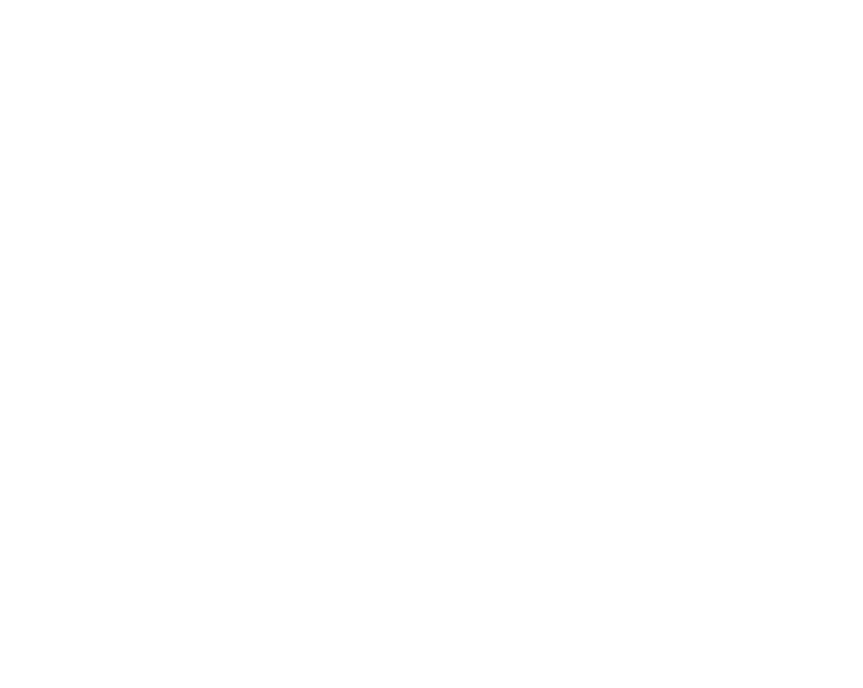
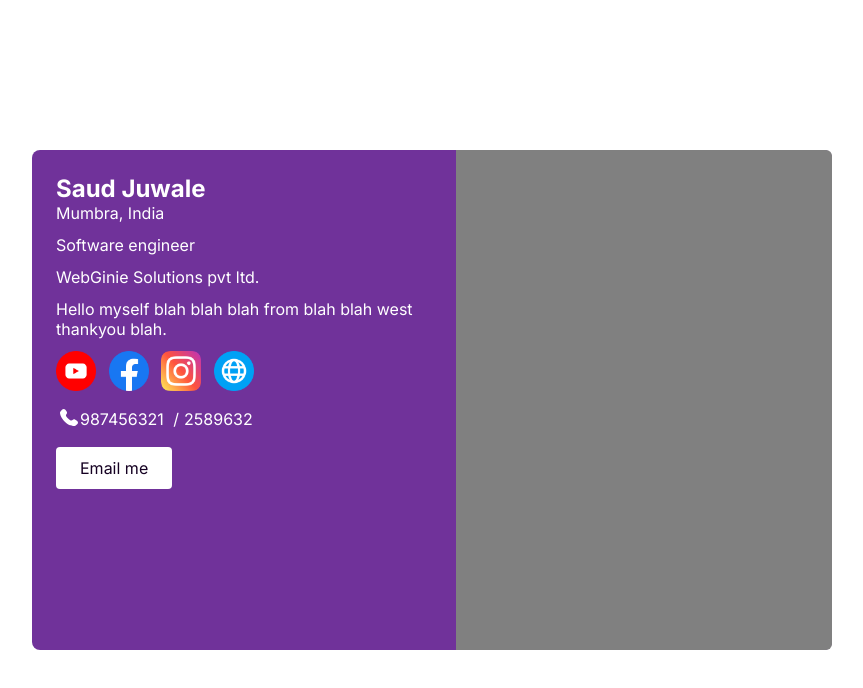
Before and after one commit to Surveinit/v-card-frontend, a plain HTML site: page index.html in a window 1280 px wide. Shown: the whole page, without its empty margins (208-1071 px from the left). Drawn offline with Linux system fonts and the light colour scheme.

Commit message:
Done with web

```diff
--- a/index.html
+++ b/index.html
@@ -1,12 +1,66 @@
-<!DOCTYPE html>
+<!doctype html>
 <html lang="en">
   <head>
-    <meta charset="UTF-8">
-    <meta name="viewport" content="width=device-width, initial-scale=1">
+    <link rel="preconnect" href="https://fonts.googleapis.com" />
+    <link rel="preconnect" href="https://fonts.gstatic.com" crossorigin />
+    <link
+      href="https://fonts.googleapis.com/css2?family=Inter:ital,opsz,wght@0,14..32,100..900;1,14..32,100..900&display=swap"
+      rel="stylesheet"
+    />
+    <meta charset="UTF-8" />
+    <meta name="viewport" content="width=device-width, initial-scale=1" />
     <title>V-Card</title>
-    <link href="style.css" rel="stylesheet">
+    <link href="style.css" rel="stylesheet" />
   </head>
   <body>
-
+    <div class="card-container">
+      <div class="left-container">
+        <h2 id="name">Saud Juwale</h2>
+        <p id="location">Mumbra, India</p>
+        <p id="designation">Software engineer</p>
+        <p id="company">WebGinie Solutions pvt ltd.</p>
+        <p id="description">
+          Hello myself blah blah blah from blah blah west thankyou blah.
+        </p>
+        <div class="socials">
+          <img src="assets/youtube.png" alt="youtube-channel-link" />
+          <img src="assets/facebook.png" alt="facebook-page-link" />
+          <img src="assets/instagram.png" alt="instagram-page-link" />
+          <img src="assets/internet.png" alt="website-link" />
+        </div>
+        <div class="phone-container">
+          <svg
+            width="24px"
+            height="24px"
+            viewBox="0 0 24 24"
+            fill="none"
+            xmlns="http://www.w3.org/2000/svg"
+          >
+            <g id="SVGRepo_bgCarrier" stroke-width="0"></g>
+            <g
+              id="SVGRepo_tracerCarrier"
+              stroke-linecap="round"
+              stroke-linejoin="round"
+            ></g>
+            <g id="SVGRepo_iconCarrier">
+              <path
+                d="M16.5562 12.9062L16.1007 13.359C16.1007 13.359 15.0181 14.4355 12.0631 11.4972C9.10812 8.55901 10.1907 7.48257 10.1907 7.48257L10.4775 7.19738C11.1841 6.49484 11.2507 5.36691 10.6342 4.54348L9.37326 2.85908C8.61028 1.83992 7.13596 1.70529 6.26145 2.57483L4.69185 4.13552C4.25823 4.56668 3.96765 5.12559 4.00289 5.74561C4.09304 7.33182 4.81071 10.7447 8.81536 14.7266C13.0621 18.9492 17.0468 19.117 18.6763 18.9651C19.1917 18.9171 19.6399 18.6546 20.0011 18.2954L21.4217 16.883C22.3806 15.9295 22.1102 14.2949 20.8833 13.628L18.9728 12.5894C18.1672 12.1515 17.1858 12.2801 16.5562 12.9062Z"
+                fill="#ffffff"
+              ></path>
+            </g>
+          </svg>
+          <p id="phone-no">987456321</p>
+          <p id="alt-phone-no">2589632</p>
+        </div>
+        <div class="email-btn-container">
+          <a href="#" target="_blank">
+            <button class="email-btn">Email me</button>
+          </a>
+        </div>
+      </div>
+      <div class="right-container">
+        <img src="#" alt="" />
+      </div>
+    </div>
   </body>
 </html>
--- a/style.css
+++ b/style.css
@@ -0,0 +1,97 @@
+:root {
+  --purple: #70329a;
+  --dark-purple: #150022;
+  --white: #ffffff;
+}
+
+* {
+  font-family: Inter, sans-serif;
+  margin: 0;
+  padding: 0;
+}
+
+body {
+  display: flex;
+  justify-content: center;
+  align-items: center;
+  min-height: 100vh;
+  margin: 0;
+}
+
+.card-container {
+  display: flex;
+  width: 800px;
+  height: 500px;
+  background-color: var(--purple);
+  border-radius: 8px;
+}
+
+.left-container {
+  padding: 24px;
+  width: 400px;
+  border-radius: 6px 0 0 6px;
+}
+
+h2 {
+  color: var(--white);
+}
+
+.left-container > p {
+  color: var(--white);
+  padding-bottom: 12px;
+}
+
+.socials > img {
+  width: 40px;
+  padding-bottom: 12px;
+  padding-right: 8px;
+}
+
+.socials > img:hover {
+  transform: scale(1.05);
+  cursor: pointer;
+}
+
+.phone-container {
+  display: flex;
+  align-items: center;
+  color: var(--white);
+  padding-bottom: 16px;
+}
+
+/* Adds a slash after phone number */
+#phone-no::after {
+  content: " / ";
+  margin: 0 5px;
+}
+
+/* Email button section */
+.email-btn-container {
+  display: flex;
+}
+
+.email-btn {
+  background-color: var(--white);
+  color: var(--dark-purple);
+  cursor: pointer;
+  border: 1px solid var(--bg);
+  border-radius: 4px;
+  padding: 0.7em 1.5em;
+  font-size: 1rem;
+  width: 100%;
+  transition: 0.2s;
+}
+
+.email-btn:hover {
+  transform: scale(1.05);
+}
+
+.email-btn:active {
+  transform: translate(0);
+}
+
+.right-container {
+  width: 400px;
+  background-color: grey;
+  border-radius: 0 6px 6px 0;
+}
```
Also changed, not shown: 1 other file.
